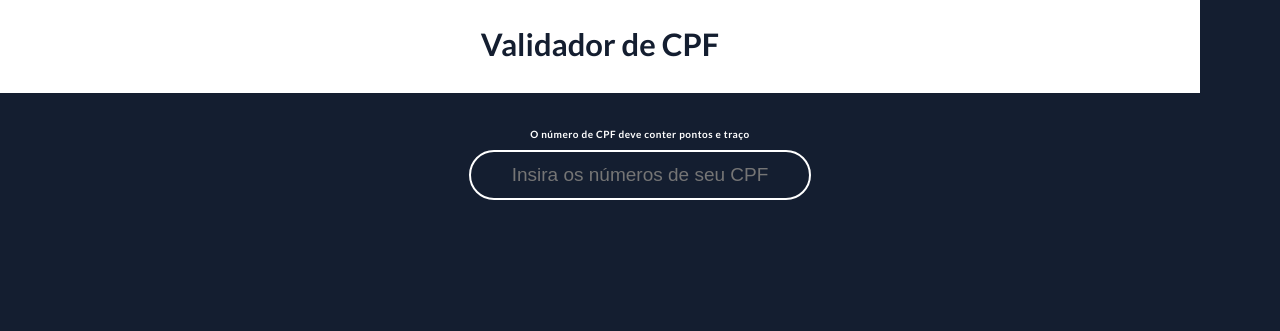
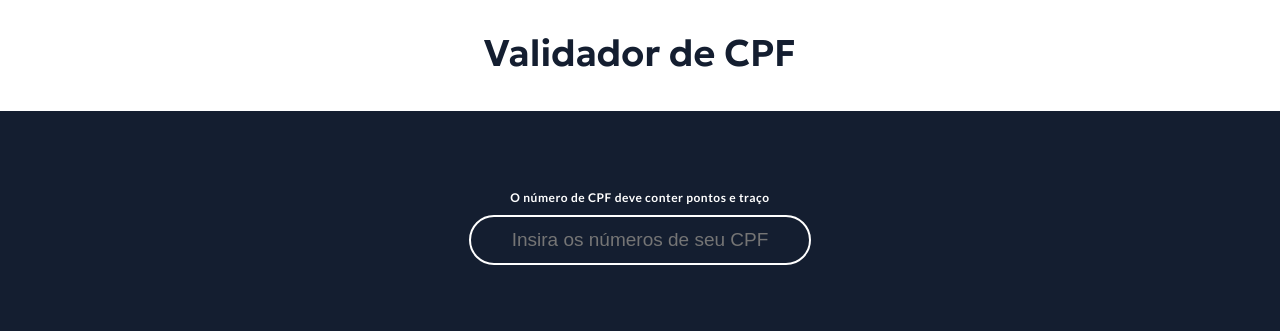
Before and after one commit to igorfonseca05/Validador-de-CPF, a plain HTML site: page index.html in a window 1280 px wide. Drawn offline with Linux system fonts and the light colour scheme.

Commit message:
Alteração de alguns estilos

```diff
--- a/CPFValidator.js
+++ b/CPFValidator.js
@@ -2,7 +2,6 @@ const form = document.querySelector('.formulario')
 const result = document.querySelector('.result')
 const pseudo = document.styleSheets[0].rules[9].style
 
-console.log(pseudo)
 function ValidCPF(cpfValue) {
     Object.defineProperty(this, 'cleanCPF', {
         value: cpfValue.replace(/\D+/g, '')
--- a/CPFvalidator.css
+++ b/CPFvalidator.css
@@ -1,4 +1,5 @@
 @import url('https://fonts.googleapis.com/css2?family=Lato:wght@700&display=swap');
+@import url('https://fonts.googleapis.com/css2?family=Geologica:wght@600&display=swap');
 
 * {
     margin: 0;
@@ -26,16 +27,16 @@ body {
 }
 
 form {
-    margin: 0vh auto;
+    margin: 5.4vh auto;
     width: 400px;
 }
 
 h1 {
-    max-width: 1200px;
-    min-width: 360px;
-    font-family: var(--font-family);
+    max-width: 1400px;
+    min-width: 400px;
+    font-family: 'Geologica', sans-serif;;
     text-align: center;
-    font-size: 5em;
+    font-size: 6em;
     background-color: rgb(255, 255, 255);
     color: #141e30;
     display: block;
@@ -123,7 +124,7 @@ p {
     font-family: var(--font-family);
     text-align: center;
     /* padding: .5em; */
-    font-size: 10px;
+    font-size: 12px;
     letter-spacing: 0.5px;
     margin-top: 35px;
 }
```
